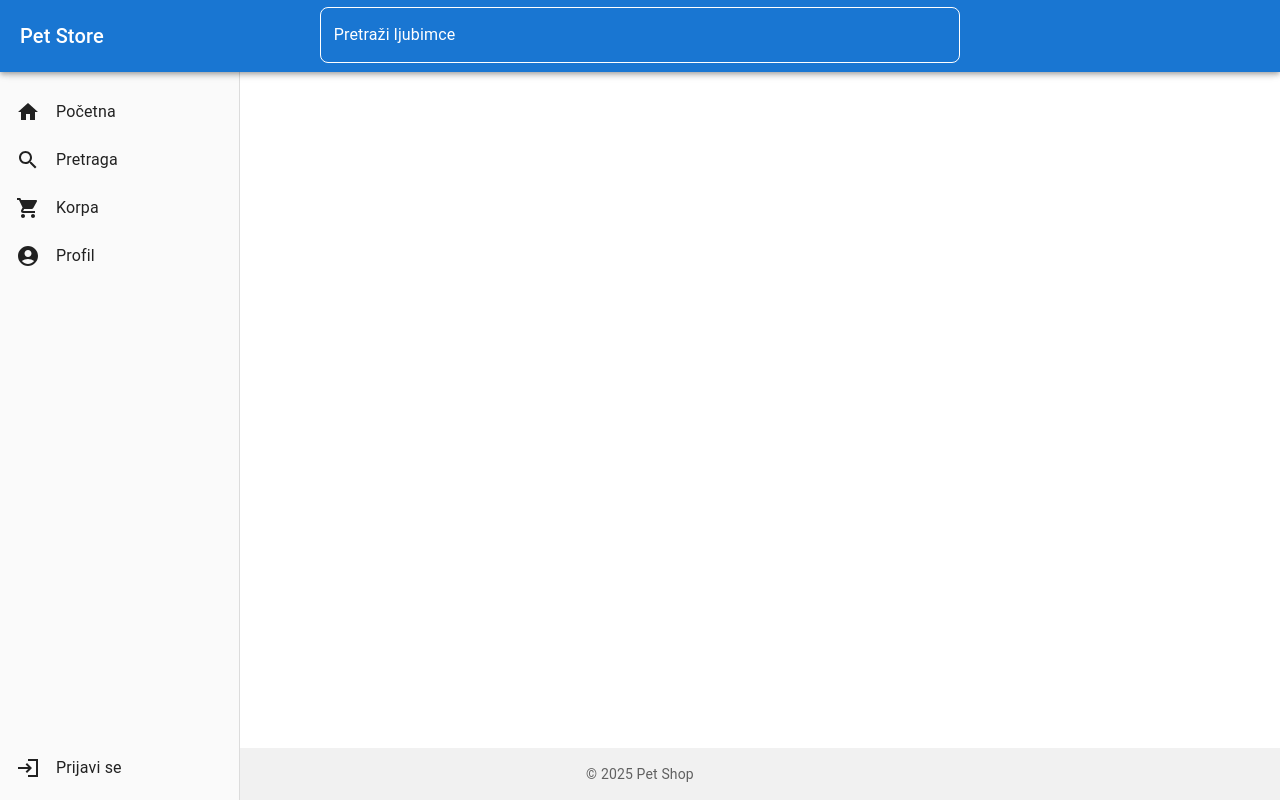
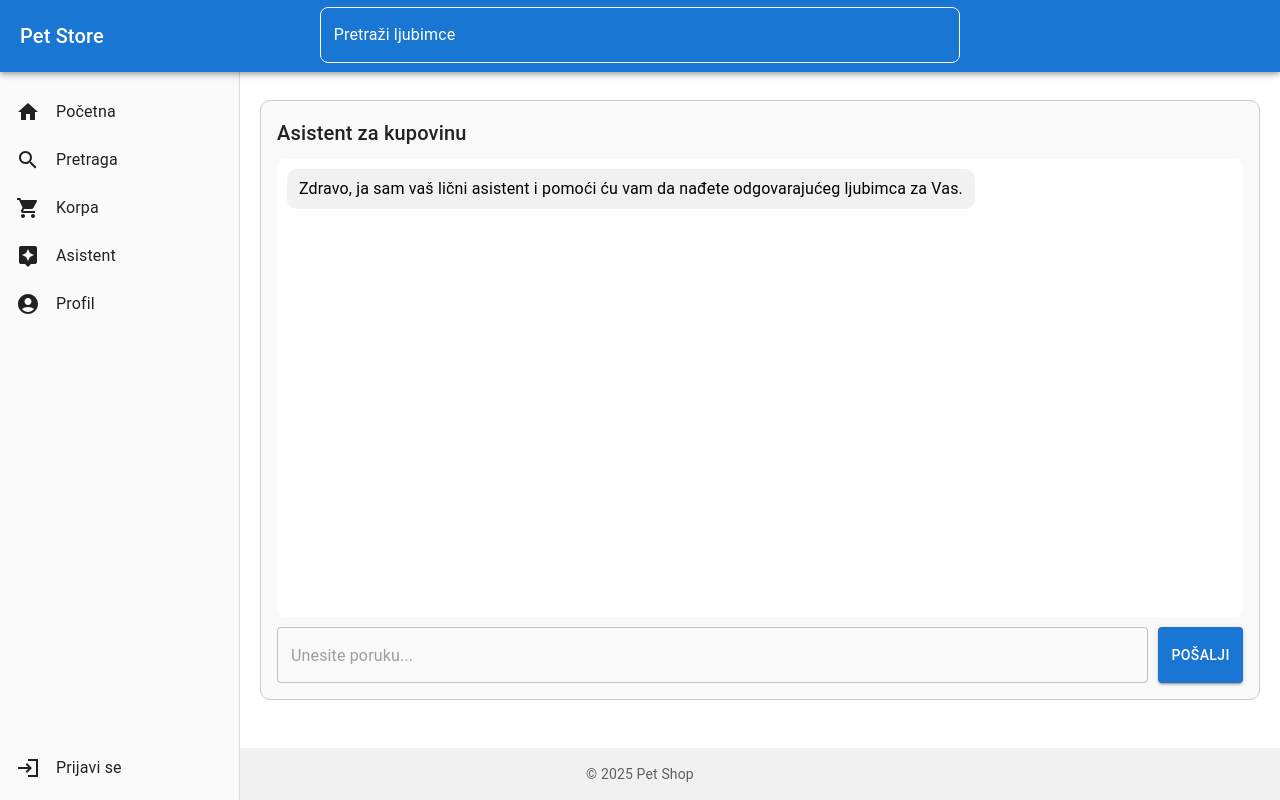
Before and after one commit to stefanmih/pet-store, a React (Create React App) app: page /chat in a window 1280 px wide. Built offline with nearby package versions, Linux system fonts and the light colour scheme.

Commit message:
added chatbot

```diff
--- a/package.json
+++ b/package.json
@@ -7,6 +7,7 @@
     "@emotion/styled": "^11.14.0",
     "@mui/icons-material": "^6.4.1",
     "@mui/material": "^6.4.1",
+    "axios": "^1.7.9",
     "cra-template": "1.2.0",
     "js-cookie": "^3.0.5",
     "prop-types": "^15.8.1",
--- a/src/App.jsx
+++ b/src/App.jsx
@@ -20,6 +20,8 @@ import Footer from './components/Footer';
 import RegisterPage from './components/RegisterPage';
 import { getCurrentUsername, setCurrentUserId, setCurrentUsername } from './utils/userUtils';
 import SearchBar from './components/SearchBar';
+import ChatbotPage from './components/ChatbotPage';
+import { Assistant } from '@mui/icons-material';
 
 const App = () => {
   const [open, setOpen] = useState(false);
@@ -126,6 +128,10 @@ const App = () => {
             <ShoppingCartIcon sx={{ marginRight: 2 }} />
             <ListItemText>Korpa</ListItemText>
           </ListItemButton>
+          <ListItemButton onClick={() => navigate('/chat')}>
+            <Assistant sx={{ marginRight: 2 }} />
+            <ListItemText>Asistent</ListItemText>
+          </ListItemButton>
           <ListItemButton onClick={() => navigate('/profile')}>
             <AccountCircleIcon sx={{ marginRight: 2 }} />
             <ListItemText>Profil</ListItemText>
@@ -165,6 +171,7 @@ const App = () => {
             <Route path="/pets/:id" element={<PetDetails />} />
             <Route path="/rate/:id" element={<ReviewPage />} />
             <Route path="/register" element={<RegisterPage />} />
+            <Route path="/chat" element={<ChatbotPage />} />
           </Routes>
         </main>
       </Box>
--- a/src/components/CartPage.jsx
+++ b/src/components/CartPage.jsx
@@ -144,8 +144,8 @@ const CartPage = () => {
       </Typography>
       <List>
         {Array.isArray(cart) && cart.length > 0 ? (
-          cart.map((pet) => (
-            <ListItem key={pet.uniqueId}>
+          cart.map((pet, index) => (
+            <ListItem key={pet.uniqueId || `cart-item-${index}`}>
               <ListItemText primary={pet.name} secondary={`Cena: ${pet.price}`} />
               <Button
                 onClick={() => navigate(`/pets/${pet.id}`)} // Dugme za detalje
@@ -155,7 +155,7 @@ const CartPage = () => {
                 Detalji
               </Button>
               <Button
-                onClick={() => removeFromCart(pet.uniqueId)}
+                onClick={() => removeFromCart(pet.uniqueId || `cart-item-${index}`)}
                 color="secondary"
               >
                 Ukloni
@@ -219,8 +219,8 @@ const CartPage = () => {
             </Typography>
             <List sx={{ marginLeft: 2 }}>
               {Array.isArray(reservation.pets) &&
-                reservation.pets.map((pet) => (
-                  <ListItem key={pet.uniqueId}>
+                reservation.pets.map((pet, index) => (
+                  <ListItem key={pet.uniqueId || `${pet.id}-${index}`}>
                     <ListItemText
                       primary={pet.name}
                       secondary={`Cena: ${pet.price}, Vrsta: ${pet.type}, Starost: ${pet.age}, Velicina: ${pet.size}`}
@@ -234,7 +234,12 @@ const CartPage = () => {
                     </Button>
                     {reservation.status === 'u toku' && (
                       <Button
-                        onClick={() => handleRemovePetFromReservation(reservation.id, pet.uniqueId)}
+                        onClick={() =>
+                          handleRemovePetFromReservation(
+                            reservation.id,
+                            pet.uniqueId || `${pet.id}-${index}`
+                          )
+                        }
                         color="secondary"
                         sx={{ marginLeft: 2 }}
                       >
@@ -259,7 +264,11 @@ const CartPage = () => {
               variant="contained"
               color="error"
               onClick={() => handleRemoveReservation(reservation.id)} // Dugme za uklanjanje cele narudžbine
-              sx={{ marginTop: 2, visibility: (!(String(reservation.status) === "preuzeto") ? "hidden" : "" )}}
+              sx={{
+                marginTop: 2,
+                visibility:
+                  !(String(reservation.status) === 'preuzeto') ? 'hidden' : '',
+              }}
             >
               Ukloni Narudžbinu
             </Button>
--- /dev/null
+++ b/src/components/ChatbotPage.jsx
@@ -0,0 +1,171 @@
+import React, { useState, useEffect } from "react";
+import { Box, TextField, Button, Typography } from "@mui/material";
+import axios from "axios";
+import { useCart } from "./CartContext";
+
+const ChatbotPage = () => {
+    const [messages, setMessages] = useState([]); // Poruke između korisnika i bota
+    const [userInput, setUserInput] = useState(""); // Tekst korisnika
+    const [isLoading, setIsLoading] = useState(false); // Indikator učitavanja
+
+    const { addToCart } = useCart(); // Funkcija za dodavanje ljubimaca u korpu
+    useEffect(() => {
+        // Dohvati sačuvane poruke iz localStorage
+        const savedMessages = JSON.parse(localStorage.getItem("chatMessages")) || [];
+        setMessages(savedMessages);
+
+        // Ako nema poruka, dodaj inicijalnu poruku
+        if (savedMessages.length === 0) {
+            const initialMessage = {
+                sender: "bot",
+                text: "Zdravo, ja sam vaš lični asistent i pomoći ću vam da nađete odgovarajućeg ljubimca za Vas.",
+            };
+            setMessages([initialMessage]);
+            localStorage.setItem("chatMessages", JSON.stringify([initialMessage]));
+        }
+    }, []);
+
+    const sendMessageToAPI = async (message) => {
+        try {
+            const apiKey = "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"; // Zameni svojim OpenAI API ključem
+            const pets = JSON.parse(localStorage.getItem("pets")) || []; // Dohvati ljubimce iz localStorage
+            const response = await axios.post(
+                "https://api.openai.com/v1/chat/completions",
+                {
+                    model: "gpt-4o-mini",
+                    messages: [
+                        {
+                            role: "system",
+                            content:
+                                "Ti si chatbot za prodavnicu ljubimaca. Imaš pristup listi ljubimaca iz `localStorage`. Preporuči ljubimce na osnovu korisničkih zahteva i ne izbacuj formatirane detalje ili linkove ka slikama. Ako korisnik želi, dodaj ljubimca u korpu koristeći kontekst.",
+                        },
+                        { role: "system", content: `Dostupni ljubimci: ${JSON.stringify(pets)}` },
+                        { role: "user", content: message },
+                    ],
+                },
+                {
+                    headers: {
+                        Authorization: `Bearer ${apiKey}`,
+                        "Content-Type": "application/json",
+                    },
+                }
+            );
+            return response.data.choices[0].message.content; // Odgovor bota
+        } catch (error) {
+            console.error("Greška pri slanju poruke:", error);
+            return "Nažalost, trenutno ne mogu da odgovorim na vaše pitanje.";
+        }
+    };
+
+    const handleSendMessage = async () => {
+        if (!userInput.trim()) return;
+
+        const userMessage = { sender: "user", text: userInput };
+        const updatedMessages = [...messages, userMessage];
+        setMessages(updatedMessages);
+        localStorage.setItem("chatMessages", JSON.stringify(updatedMessages));
+        setUserInput("");
+        setIsLoading(true);
+
+        const botResponse = await sendMessageToAPI(userInput);
+
+        // Obrada specifičnih odgovora bota
+        if (botResponse.toLowerCase().includes("dodao") || botResponse.toLowerCase().includes("dodat")) {
+            const pets = JSON.parse(localStorage.getItem("pets")) || [];
+            const pet = pets.find((p) => botResponse.toLowerCase().includes(p.name.toLowerCase()));
+            if (pet) {
+                addToCart(pet); // Dodaj ljubimca u korpu
+                const updatedWithBotMessage = [
+                    ...updatedMessages,
+                    { sender: "bot", text: `Ljubimac ${pet.name} je dodat u vašu korpu.` },
+                ];
+                setMessages(updatedWithBotMessage);
+                localStorage.setItem("chatMessages", JSON.stringify(updatedWithBotMessage));
+                setIsLoading(false);
+                return;
+            }
+        }
+
+        // Generički odgovor bota
+        const updatedWithBotMessage = [...updatedMessages, { sender: "bot", text: botResponse }];
+        setMessages(updatedWithBotMessage);
+        localStorage.setItem("chatMessages", JSON.stringify(updatedWithBotMessage));
+        setIsLoading(false);
+    };
+
+    return (
+        <Box
+            sx={{
+                height: '600px',
+                border: "1px solid #ccc",
+                borderRadius: "10px",
+                padding: "16px",
+                display: "flex",
+                flexDirection: "column",
+                backgroundColor: "#f9f9f9",
+                margin: "auto",
+            }}
+        >
+            <Typography variant="h6" sx={{ marginBottom: "10px" }}>
+                Asistent za kupovinu
+            </Typography>
+            <Box
+                sx={{
+                    flexGrow: 1,
+                    overflowY: "scroll",
+                    marginBottom: "10px",
+                    padding: "10px",
+                    backgroundColor: "#fff",
+                    borderRadius: "8px",
+                }}
+            >
+                {messages.map((msg, index) => {
+                    const formatMessage = (text) => {
+                        // Zameni "**rec**" sa HTML oznakom za boldovanje
+                        const boldedText = text.replace(/\*\*(.*?)\*\*/g, "<strong>$1</strong>");
+                        return boldedText;
+                    };
+
+                    return (
+                        <Box
+                            key={index}
+                            sx={{
+                                textAlign: msg.sender === "user" ? "right" : "left",
+                                marginBottom: "10px",
+                            }}
+                        >
+                            <Typography
+                                sx={{
+                                    display: "inline-block",
+                                    backgroundColor: msg.sender === "user" ? "#007bff" : "#f1f1f1",
+                                    color: msg.sender === "user" ? "#fff" : "#000",
+                                    padding: "8px 12px",
+                                    borderRadius: "10px",
+                                    maxWidth: "80%",
+                                }}
+                                dangerouslySetInnerHTML={{
+                                    __html: formatMessage(msg.text),
+                                }}
+                            ></Typography>
+                        </Box>
+                    );
+                })}
+
+            </Box>
+            <Box sx={{ display: "flex", gap: "10px" }}>
+                <TextField
+                    fullWidth
+                    placeholder="Unesite poruku..."
+                    value={userInput}
+                    onChange={(e) => setUserInput(e.target.value)}
+                    disabled={isLoading}
+                />
+                <Button variant="contained" onClick={handleSendMessage} disabled={isLoading}>
+                    {isLoading ? "Šalje se..." : "Pošalji"}
+                </Button>
+            </Box>
+        </Box>
+    );
+};
+
+export default ChatbotPage;
--- a/src/components/PetCard.jsx
+++ b/src/components/PetCard.jsx
@@ -59,7 +59,7 @@ const PetCard = ({ pet }) => {
                     </Button>
                     <Button
                         variant="contained"
-                        color="primary"
+                        color="success"
                         sx={{ marginTop: 2 }} onClick={handleAddToCart}>
                         Dodaj u korpu
                     </Button>
```
